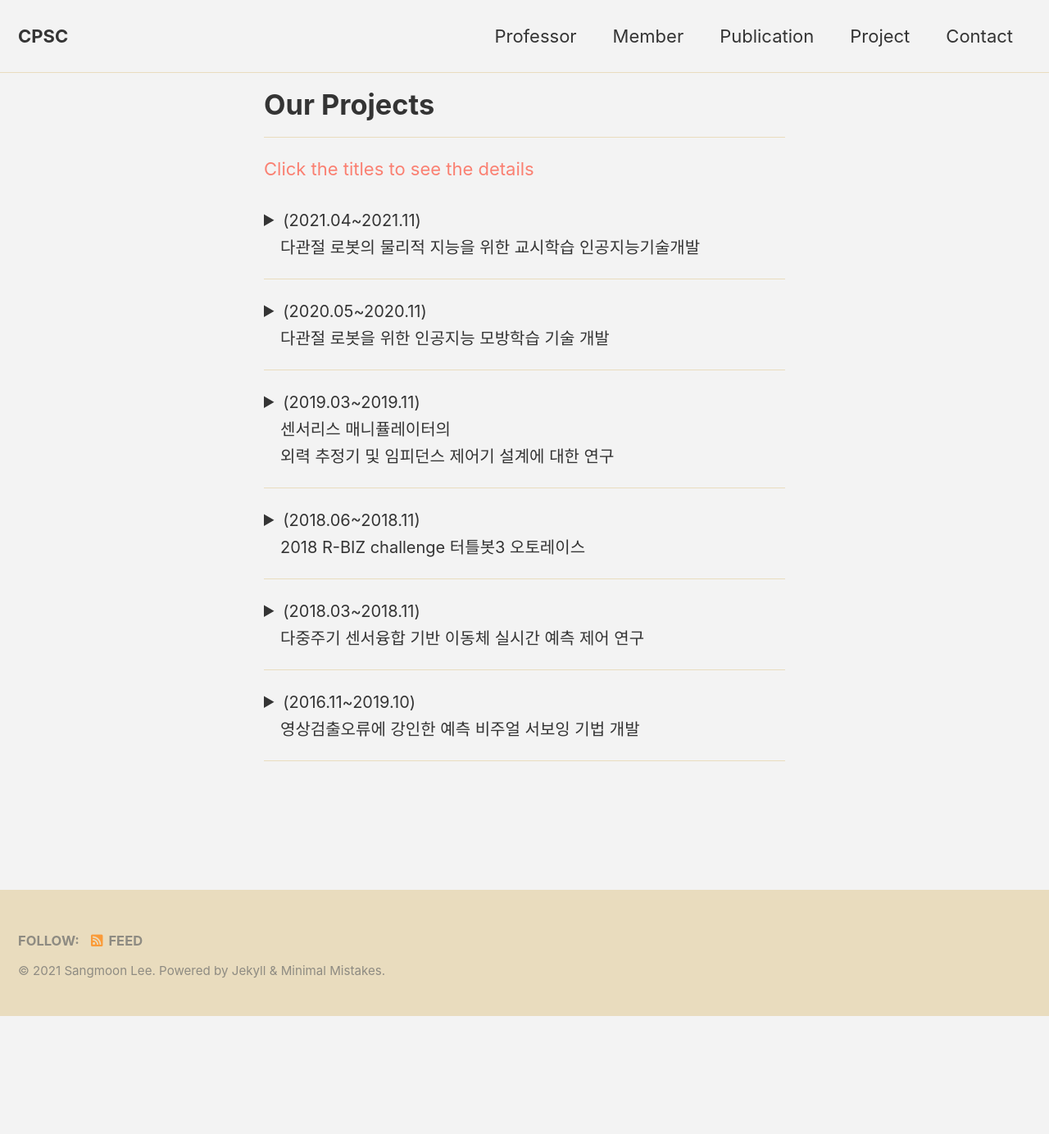
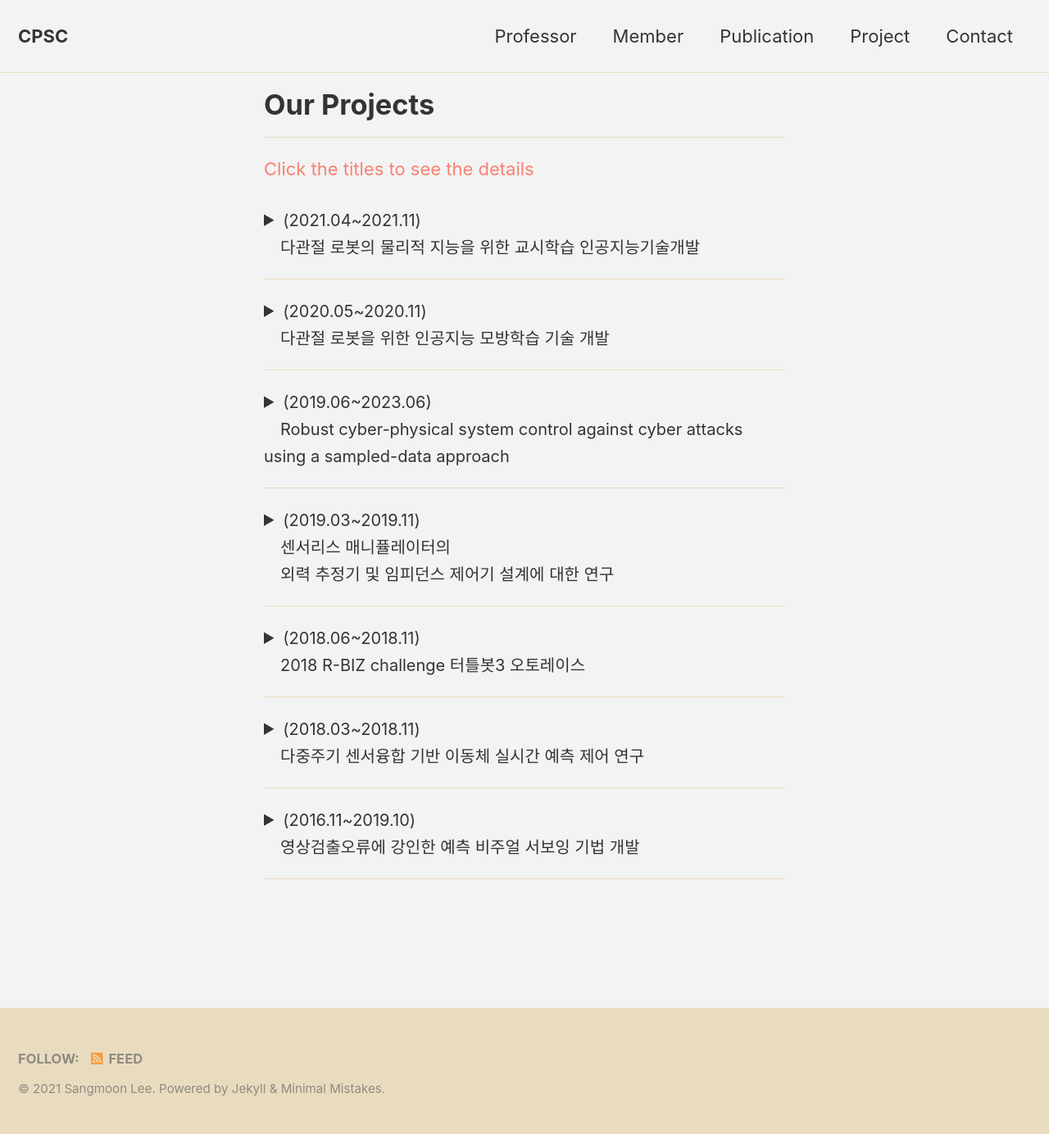
Before and after one commit to CPSC-LAB/CPSC-LAB.github.io, a Jekyll site: the page built from _pages/projects.md, in a window 1280 px wide. Shown: the whole page at 82% size. Built offline with Jekyll 4.4.1, drawn with Linux system fonts in a browser that asks for light colours; cached includes are drawn as plain includes; before the commit the page ends 1240 px from its top, so only the background shows below that.

Commit message:
Update projects.md

```diff
--- a/_pages/projects.md
+++ b/_pages/projects.md
@@ -101,6 +101,35 @@ comments: false
    <p style="text-align:center;">그림 2. 의도를 이용한 모방학습 도형 그리기 태스크에 적용</p>
   <img height="270" src="/assets/images/ETRI2020_BLOCK.JPG">
    <p style="text-align:center;">그림 3. 제안하는 모방학습 프레임워크 블록 다이어그램</p>
+</p>
+
+  </div>
+</details>
+
+---
+
+<details>
+  <summary> <span style="font-size: 20px"> (2019.06~2023.06)<br>　Robust cyber-physical system control against cyber attacks using a sampled-data approach </span> </summary>
+
+  <div markdown="1">
+<span style="font-size: 13px"> This project was conducted at <span style="color:#3399ff">Cyber Physical System Control Lab in Kyungpook National University</span> : [Link](https://cpsc-lab.github.io/)</span>
+   </div>
+
+<div style="border: 1px solid black; padding: 10px; border-color: #E6E6E6; background-color: #EFFBF5;">
+  <br>
+    <span style="font-size: 30px; color:green"> 연구목표 </span><br>
+    <div style="border: 1px solid black; padding: 10px; border-color: LightGray; background-color: rgba(211, 211, 211, 0.2);">
+      <span style="font-size: 13px">
+        　Cyber-physical systems are widely used in many areas such as smart grid, autonomous vehicle, drone, mobile robot, power plant, smart factory so on. In the present and future automated physical environment, it is significantly important to develop the robust cyber physical systems against cyber attacks so as to protect the property and human life. Thus, to withstand the cyber attacks, this study presents mathematical methods for cyber-physical control system design based on sampled-data approach, and the proposed methods are applied to multi-agent unmanned vehicle and smart grid power systems in order to verify the effectiveness of the presented methods.
+        </span>
+    </div>
+<br>
+
+**Keywords**<br>
+  <span style="font-size: 13px"> Manipulator, Sensorless system, Force estimator, Impedance control, Human-robot cooperation</span>
+
+<p align="center">
+  <img height="250" src="/assets/images/2018.jpg">
 </p>
 
   </div>
```
